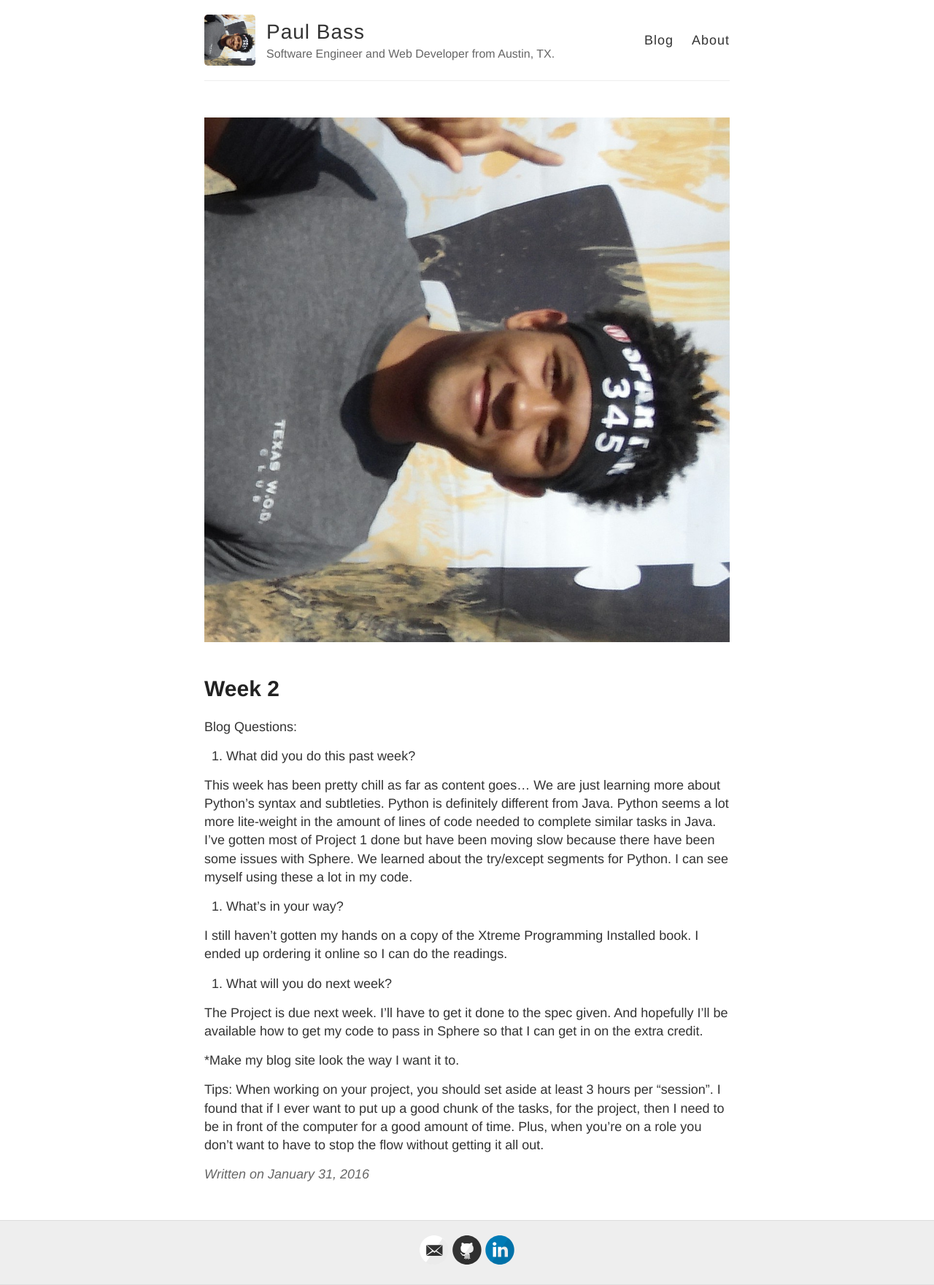
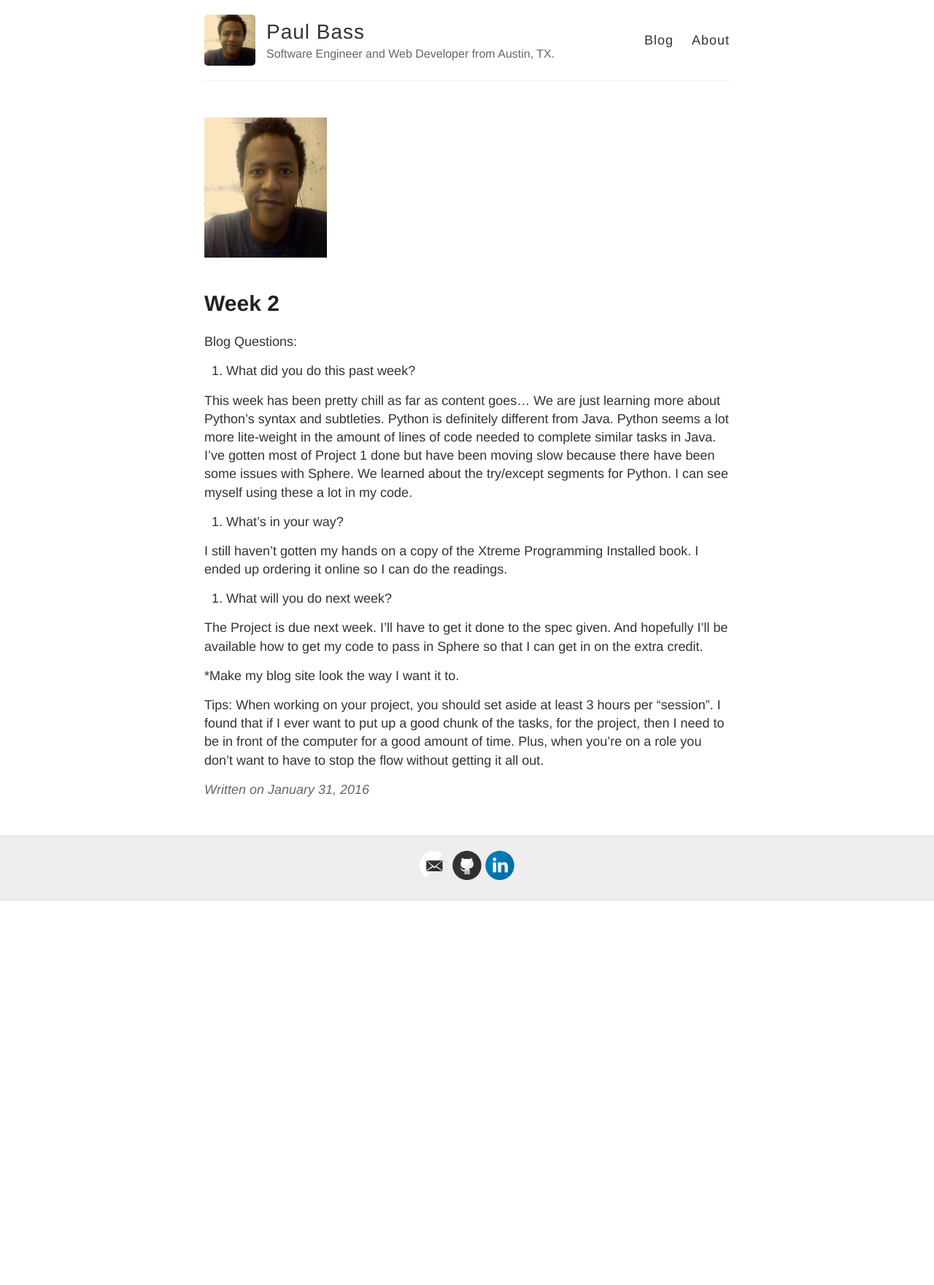
Before and after one commit to gunblader/gunblader.github.io, a Jekyll site: the page built from _posts/2016-1-31-Week-2.md, in a window 1280 px wide. Shown: the whole page at 73% size. Built offline with Jekyll 4.4.1, drawn with Linux system fonts in a browser that asks for light colours; Markdown is read by kramdown in place of the engine named in the settings; after the commit the page ends 1234 px from its top, so only the background shows below that.

Commit message:
added new profile pic

```diff
--- a/_config.yml
+++ b/_config.yml
@@ -9,7 +9,7 @@ name: Paul Bass
 description: Software Engineer and Web Developer from Austin, TX.
 
 # URL of your avatar or profile pic (you could use your GitHub profile pic)
-avatar: http://gunblader.github.io/images/headShotRot.jpg
+avatar: http://gunblader.github.io/images/profile.jpg
 
 #
 # Flags below are optional
--- a/_layouts/post.html
+++ b/_layouts/post.html
@@ -4,7 +4,7 @@ layout: default
 
 <article class="post">
   <div class="profile">
-    <div class="profile"><img src="{{ site.avatar }}" /></div>
+    <div class="profile-pic"><img src="{{ site.avatar }}" /></div>
   </div>
   <h1>{{ page.title }}</h1>
 
```
